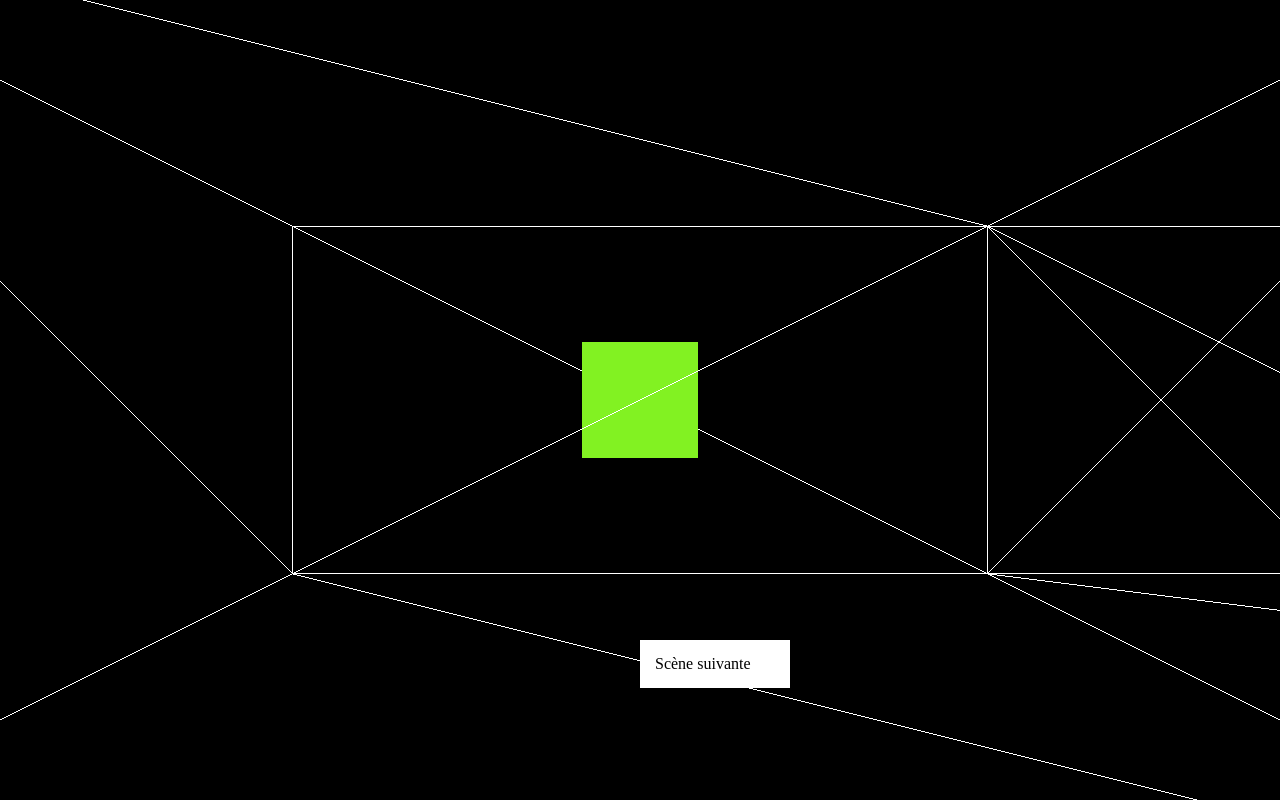
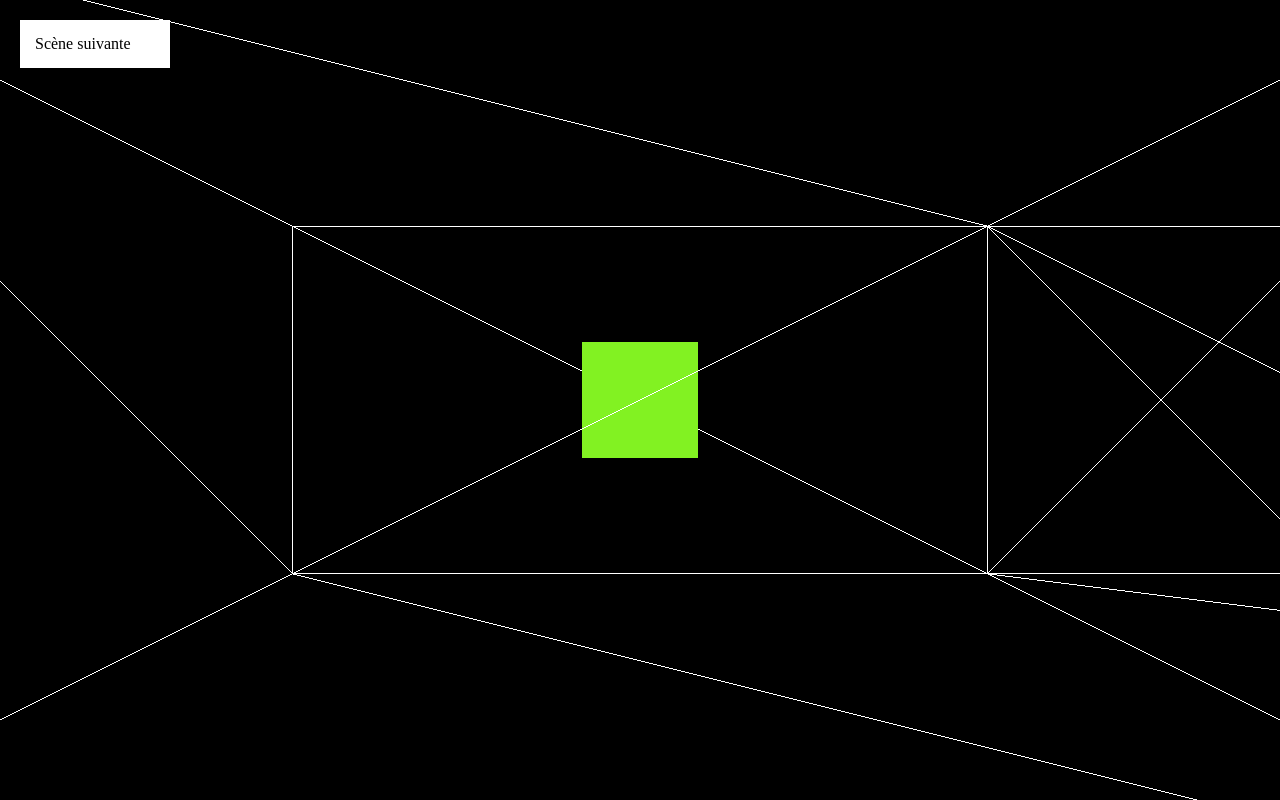
Before and after one commit to 0xSandwich/Time, a website built with webpack: page src/index.html in a window 1280 px wide. Built offline with nearby package versions, Linux system fonts and the light colour scheme.

Commit message:
style fix

```diff
--- a/src/style/main.styl
+++ b/src/style/main.styl
@@ -8,6 +8,6 @@ body
     position fixed
     background white
     padding 15px
-    margin: 50% 50%
+    margin: 20px 20px
     cursor pointer
     width 120px
```
